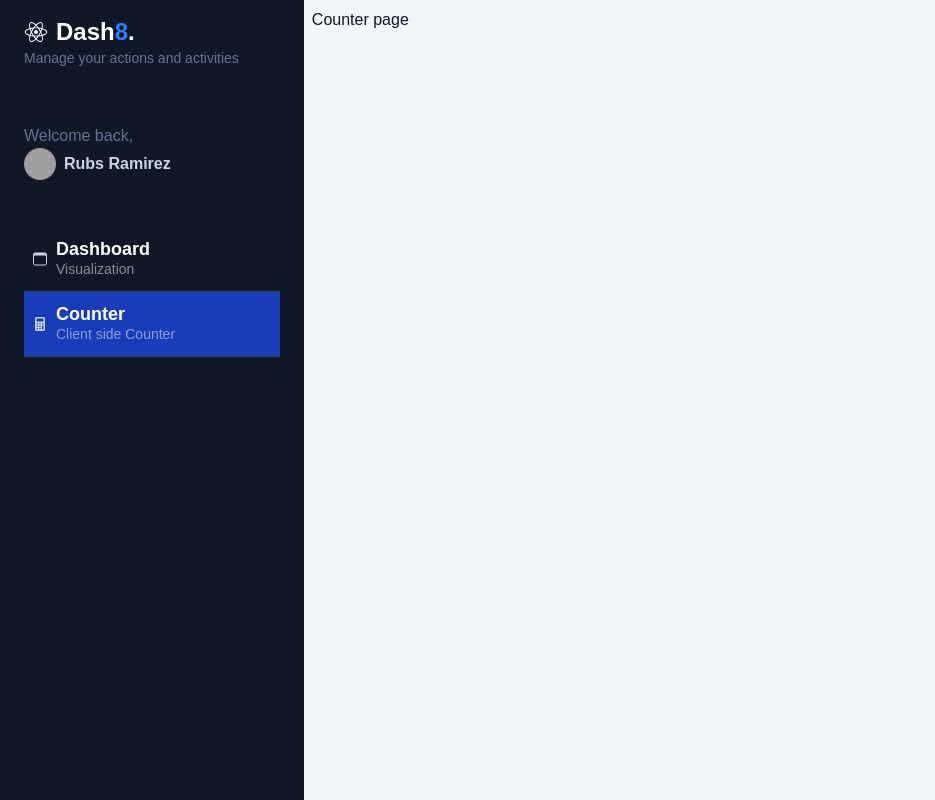
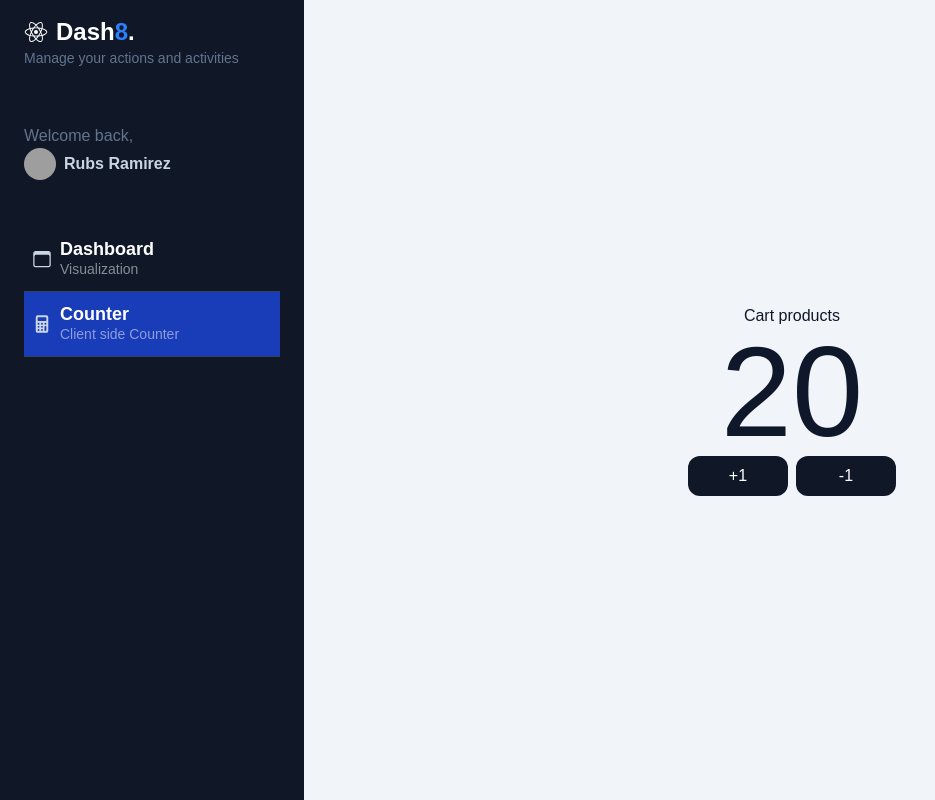
Before and after one commit to RubsReynod/my-dashboard, a Next.js app: page /dashboard/counter in a window 1280 px wide. Shown: the whole page, without its empty margins (0-935 px from the left). Built offline with nearby package versions, Linux system fonts and the light colour scheme; grey boxes are pictures that could not be loaded.

Commit message:
44 - Cart counter

```diff
--- a/src/app/components/SidebarMenuItem.tsx
+++ b/src/app/components/SidebarMenuItem.tsx
@@ -15,7 +15,9 @@ const SidebarMenuItem: FC<Props> = ({path, icon, title, subTitle}) => {
 
   return (
    <Link href={path} className={`sidebarItem ${pathname === path ? "sidebarItemActive" : ''}`}>
-      {icon}
+      <div className='text-xl'>
+        {icon}
+      </div>
       <div className="flex flex-col">
         <span className="text-lg font-bold leading-5 text-white">{title}</span>
         <span className="text-sm text-white/50 hidden md:block">{subTitle}</span>
--- /dev/null
+++ b/src/app/components/shipping-cart/components/CartCounter.tsx
@@ -0,0 +1,41 @@
+
+"use client"
+import { FC, useState } from 'react'
+
+interface Props {
+  value?: number
+}
+
+const CartCounter: FC<Props> = ({ value = 5 }) => {
+  const [count, setCount] = useState(value)
+
+  const onIncrement = () => {
+    setCount(count + 1)
+  }
+
+  const onDecrement = () => {
+    if (count > 0) setCount(count - 1)
+  }
+
+  return (
+    <>
+    <span className="text-9xl">{count}</span>
+      <div className="flex">
+        <button
+          onClick={onIncrement}
+          className="flex items-center justify-center cursor-pointer p-2 rounded-xl bg-gray-900 text-white hover:bg-gray-600 transition-all w-[100px] mr-2"
+        >
+          +1
+        </button>
+        <button
+          onClick={onDecrement}
+          className="flex items-center justify-center cursor-pointer p-2 rounded-xl bg-gray-900 text-white hover:bg-gray-600 transition-all w-[100px]"
+        >
+          -1
+        </button>
+      </div>
+    </>
+  )
+}
+
+export default CartCounter
--- /dev/null
+++ b/src/app/components/shipping-cart/index.ts
@@ -0,0 +1 @@
+export { default as CartCounter } from "./components/CartCounter"
--- a/src/app/dashboard/counter/page.tsx
+++ b/src/app/dashboard/counter/page.tsx
@@ -1,6 +1,17 @@
+import { CartCounter } from "../../components/shipping-cart"
+
+export const metadata = {
+  title: "Shopping Cart",
+  description: "A simple counter",
+}
+
 const Counter = () => {
   return (
-    <div>Counter page</div>
+    <div className="flex flex-col items-center justify-center w-full h-full">
+      <span>Cart products</span>
+
+      <CartCounter value={20} />
+    </div>
   )
 }
 
```
